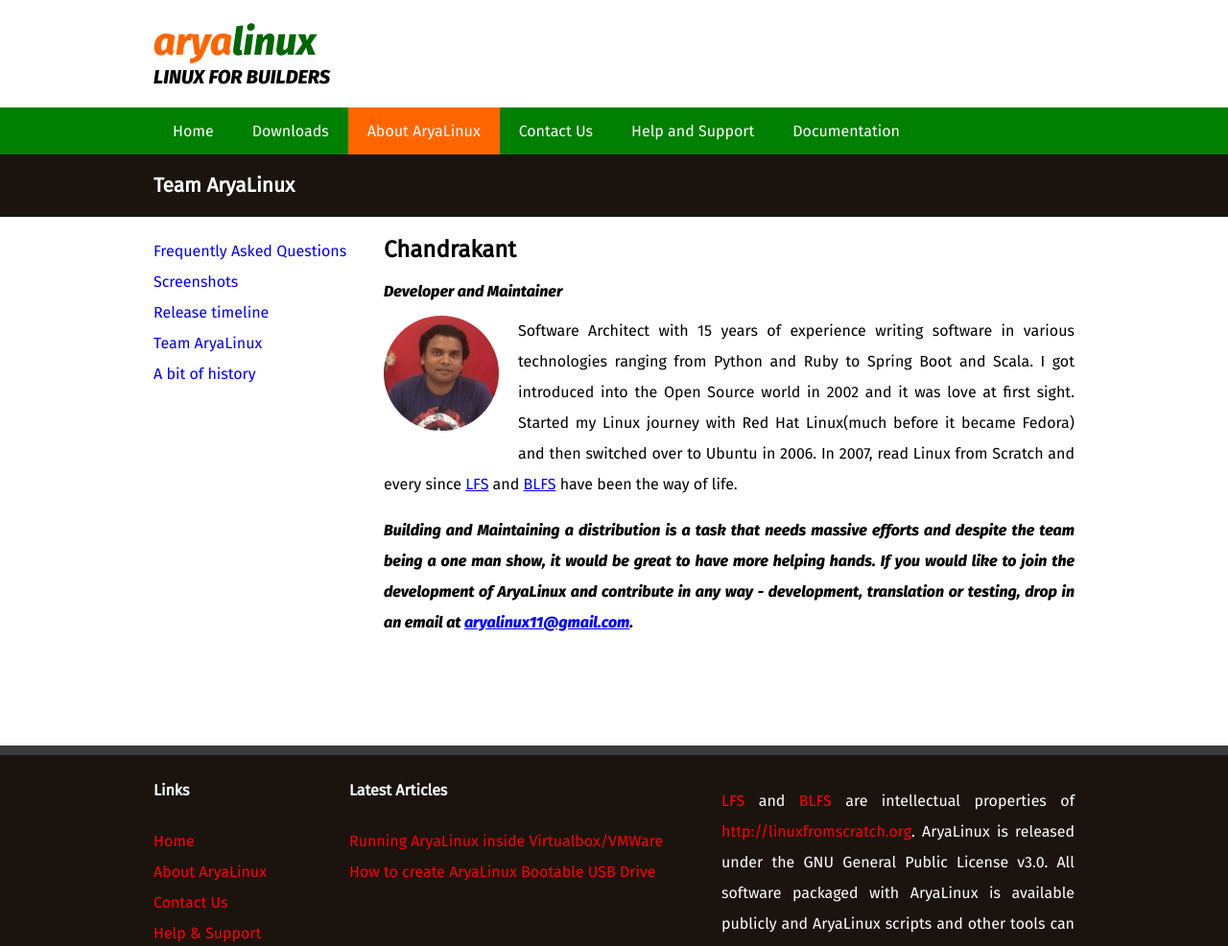
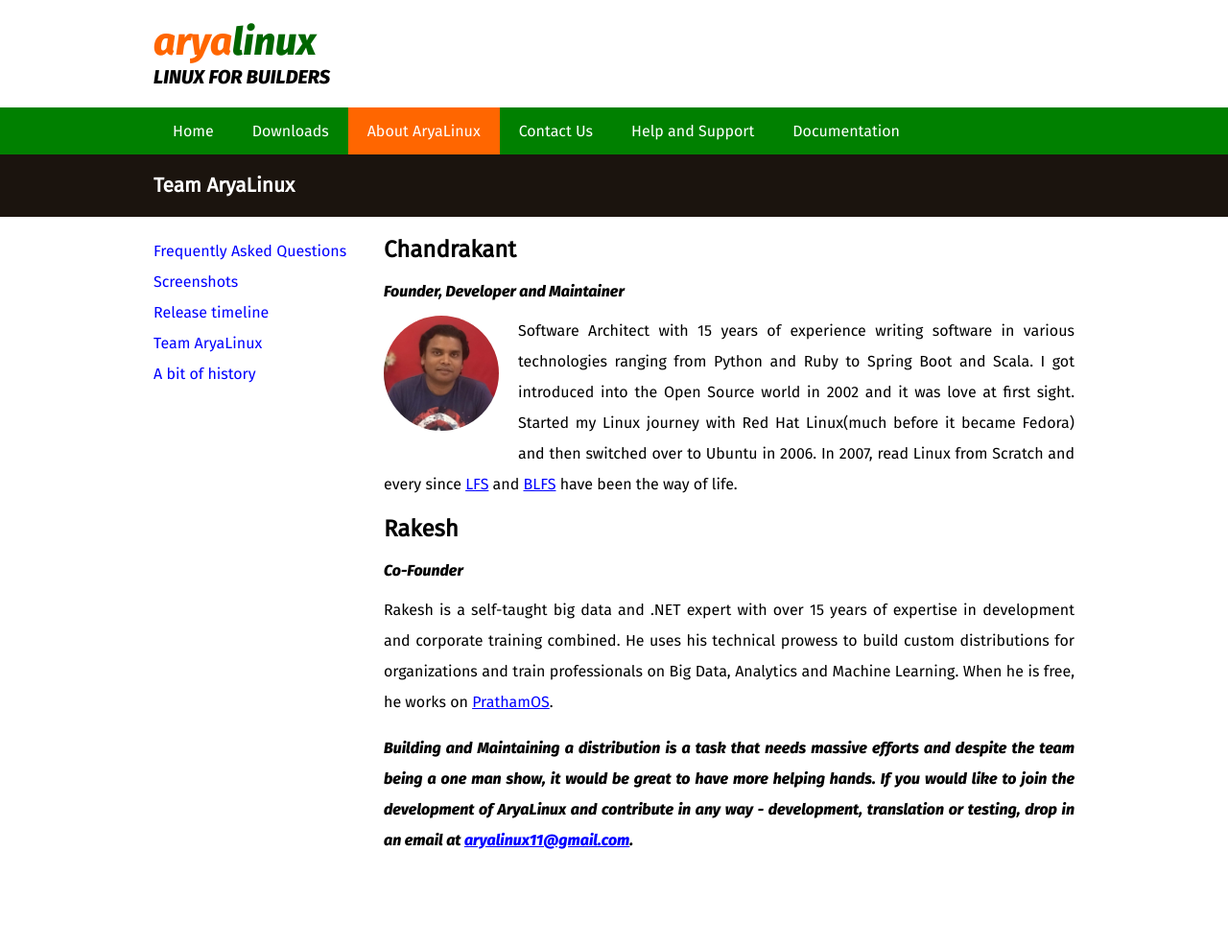
Before and after one commit to FluidIdeas/aryalinux-web, a PHP site: page /team.php in a window 1280 px wide. Shown: the top 986 px of the page at 96% size. Run offline with PHP 8.4, Linux system fonts and the light colour scheme.

Commit message:
Updated the team page

```diff
--- a/team.php
+++ b/team.php
@@ -27,7 +27,7 @@
             </div>
             <div>
                 <h2 style="margin-top: 0">Chandrakant</h2>
-                <i>Developer and Maintainer</i>
+                <i>Founder, Developer and Maintainer</i>
                 <p>
                 <img style="border-radius: 50%; display: block; float: left; margin: 0px 20px 20px 0px; width: 120px;" src="images/chandrakant.jpg">
                 Software Architect with 15 years of experience writing software in various technologies
@@ -35,6 +35,14 @@
                 Source world in 2002 and it was love at first sight. Started my Linux journey with
                 Red Hat Linux(much before it became Fedora) and then switched over to Ubuntu in 2006.
                 In 2007, read Linux from Scratch and every since <a target="_blank" href="http://linuxfromscratch.org">LFS</a> and <a target="_blank" href="http://linuxfromscratch.org/blfs">BLFS</a> have been the way of life.
+                </p>
+                <h2 style="margin-top: 0">Rakesh</h2>
+                <i>Co-Founder</i>
+                <p>
+                Rakesh is a self-taught big data and .NET expert with over 15 years of expertise
+                in development and corporate training combined. He uses his technical prowess to
+                build custom distributions for organizations and train professionals on Big Data,
+                Analytics and Machine Learning. When he is free, he works on <a href="https://sourceforge.net/projects/getprathamos/" target="_blank">PrathamOS</a>.
                 </p>
                 <p>
                 <i>Building and Maintaining a distribution is a task that needs massive efforts and despite
```
